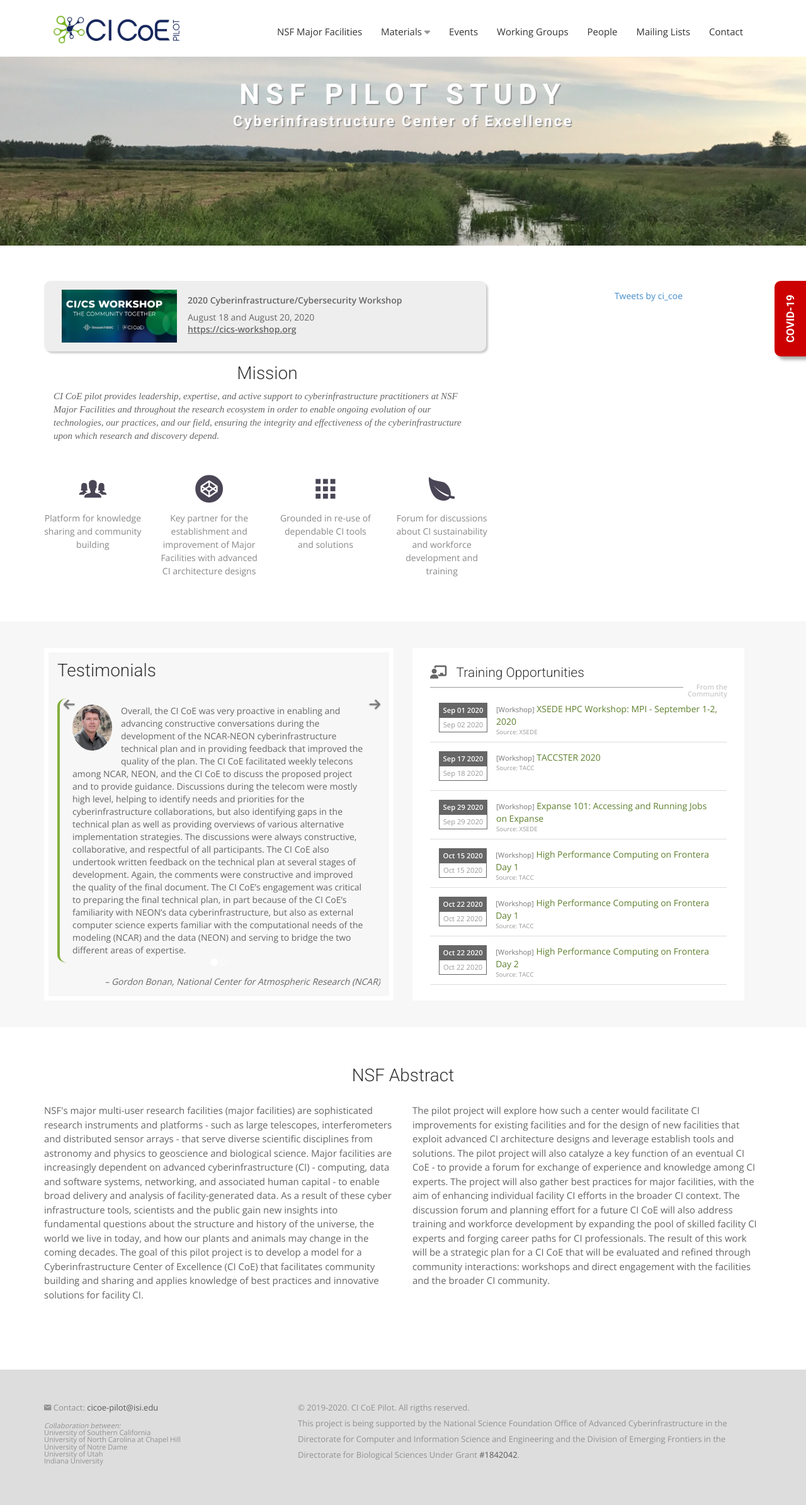
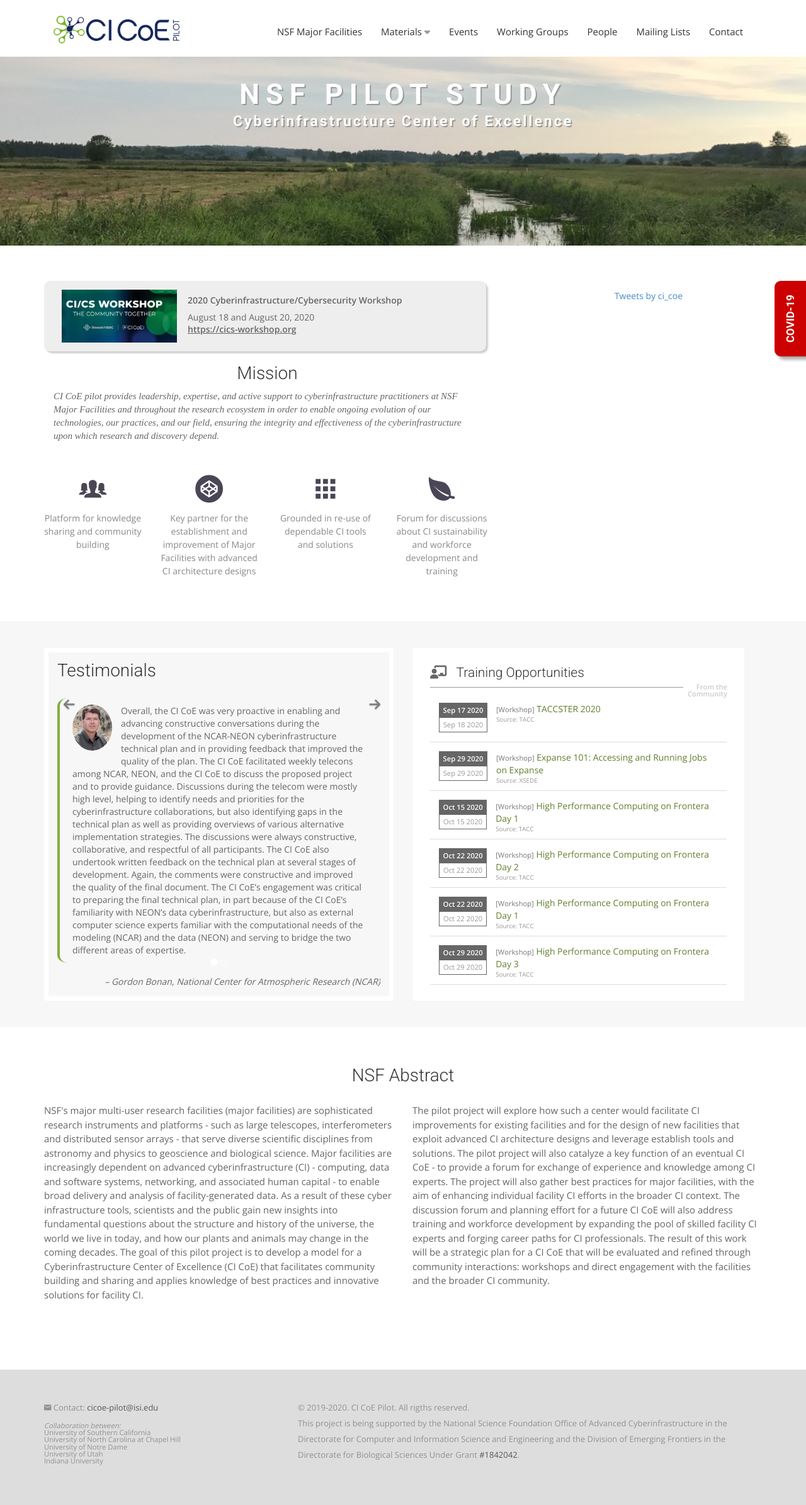
Before and after one commit to cicoe/cicoe.github.io, a Jekyll site: the page built from index.html, in a window 1280 px wide. Shown: the whole page at 63% size. Built offline with Jekyll 4.4.1, drawn with Linux system fonts in a browser that asks for light colours; nearby versions of some CDN libraries; some web fonts are replaced; comment, search, counter and statistics services are not loaded.

Commit message:
updated training events

```diff
--- a/_data/training_opportunities.yml
+++ b/_data/training_opportunities.yml
@@ -1,10 +1,3 @@
-- categroy: Workshop
-  end_date: September 02, 2020
-  source: XSEDE
-  start_date: September 01, 2020
-  time: ''
-  title: 'XSEDE HPC Workshop: MPI - September 1-2, 2020'
-  website: "https://www.xsede.org/web/xup/course-calendar/-/training-user/class/2072/session/3699/register"
 - categroy: Workshop
   end_date: September 18, 2020
   source: TACC
@@ -31,15 +24,22 @@
   source: TACC
   start_date: October 22, 2020
   time: ''
-  title: High Performance Computing on Frontera Day 1
-  website: "https://learn.tacc.utexas.edu/course/view.php?id=94"
+  title: High Performance Computing on Frontera Day 2
+  website: "https://learn.tacc.utexas.edu/course/view.php?id=97"
 - categroy: Workshop
   end_date: October 22, 2020
   source: TACC
   start_date: October 22, 2020
   time: ''
-  title: High Performance Computing on Frontera Day 2
-  website: "https://learn.tacc.utexas.edu/course/view.php?id=97"
+  title: High Performance Computing on Frontera Day 1
+  website: "https://learn.tacc.utexas.edu/course/view.php?id=94"
+- categroy: Workshop
+  end_date: October 29, 2020
+  source: TACC
+  start_date: October 29, 2020
+  time: ''
+  title: High Performance Computing on Frontera Day 3
+  website: "https://learn.tacc.utexas.edu/course/view.php?id=95"
 - categroy: Workshop
   end_date: October 29, 2020
   source: TACC
@@ -47,10 +47,3 @@
   time: ''
   title: High Performance Computing on Frontera Day 2
   website: "https://learn.tacc.utexas.edu/course/view.php?id=95"
-- categroy: Workshop
-  end_date: October 29, 2020
-  source: TACC
-  start_date: October 29, 2020
-  time: ''
-  title: High Performance Computing on Frontera Day 3
-  website: "https://learn.tacc.utexas.edu/course/view.php?id=95"
```
